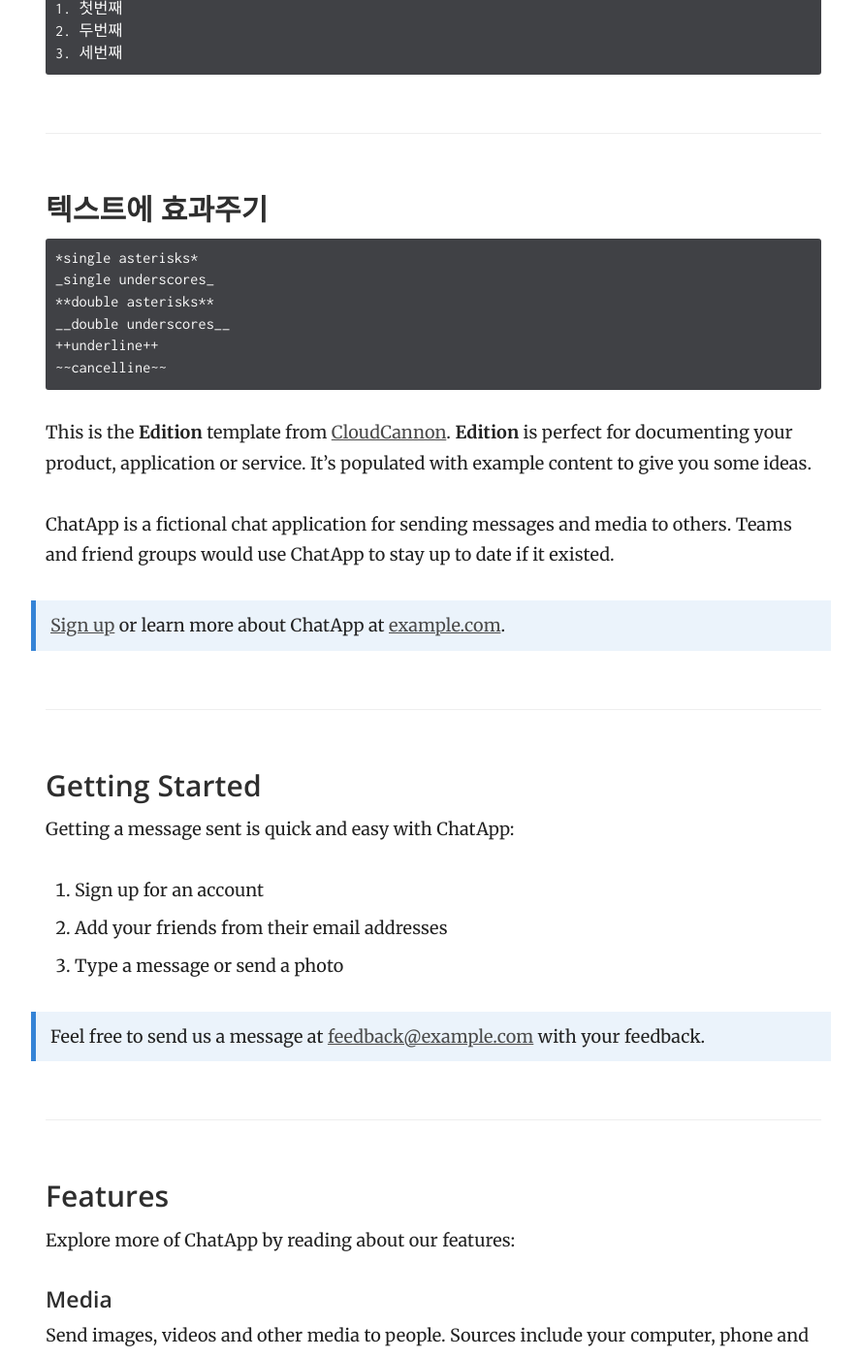
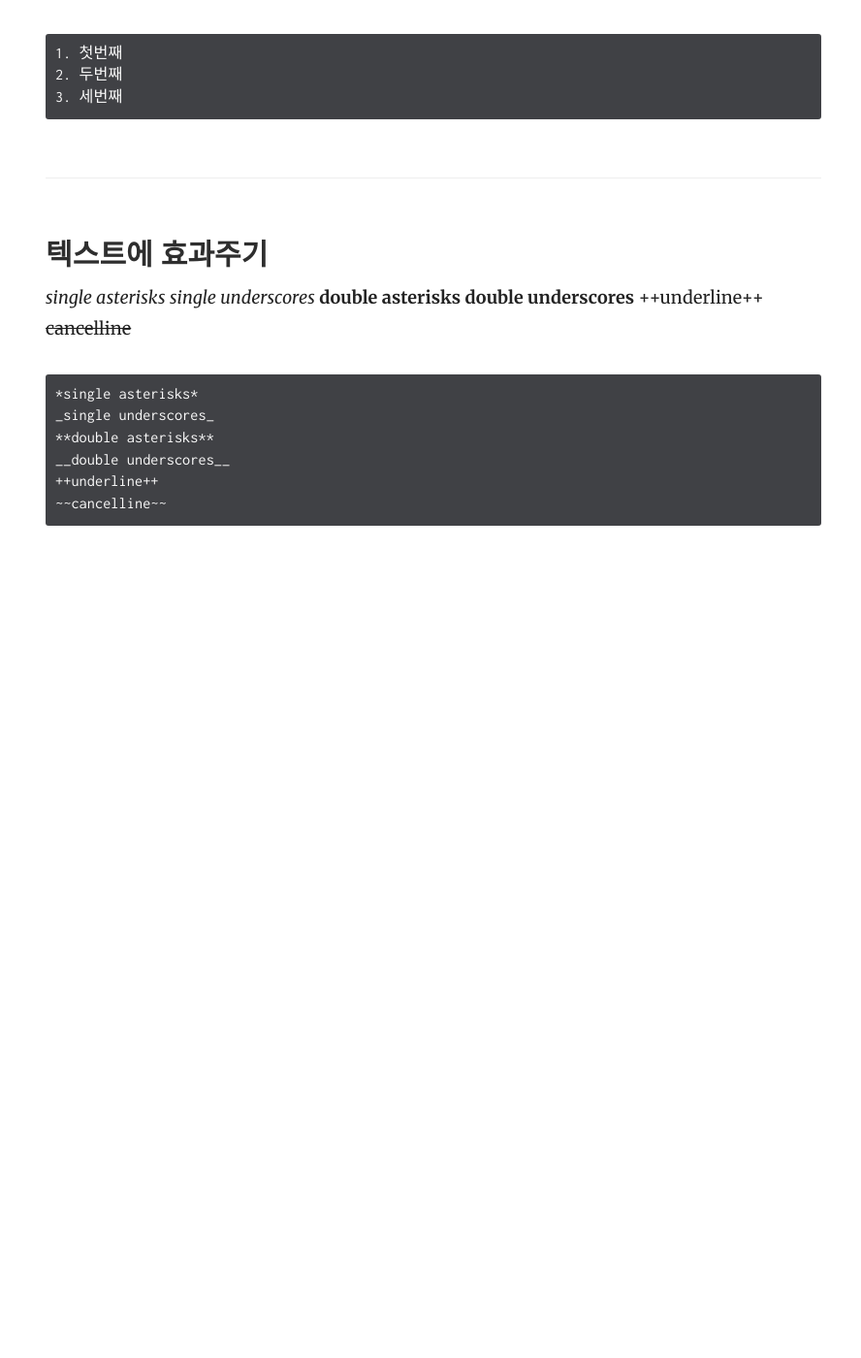
Before and after one commit to j2yes/j2yes.github.io, a Jekyll site: the page built from index.md, in a window 1280 px wide and 1400 px high, scrolled down 3482 px. Shown: the whole window at 97% size, without its empty margins (343-1231 px from the left). Built offline with Jekyll 4.4.1, drawn with Linux system fonts in a browser that asks for light colours; comment, search, counter and statistics services are not loaded; after the commit the page ends 4112 px from its top, so only the background shows below that; some of the changed text lies outside the part shown.

Commit message:
Updated 'index.md' via CloudCannon

````diff
--- a/index.md
+++ b/index.md
@@ -100,6 +102,13 @@
 
 ### 텍스트에 효과주기
 
+*single asterisks*
+_single underscores_
+**double asterisks**
+__double underscores__
+++underline++
+~~cancelline~~
+
 ```
 *single asterisks*
 _single underscores_
@@ -108,42 +117,3 @@
 ++underline++
 ~~cancelline~~
 ```
-
-
-
-
-
-This is the **Edition** template from [CloudCannon](http://cloudcannon.com/).
-**Edition** is perfect for documenting your product, application or service.
-It's populated with example content to give you some ideas.
-
-ChatApp is a fictional chat application for sending messages and media to others.
-Teams and friend groups would use ChatApp to stay up to date if it existed.
-
-> [Sign up](http://example.com/signup) or learn more about ChatApp at [example.com](http://example.com/).
-
-### Getting Started
-
-Getting a message sent is quick and easy with ChatApp:
-
-1. Sign up for an account
-2. Add your friends from their email addresses
-3. Type a message or send a photo
-
-> Feel free to send us a message at [feedback@example.com](mailto:feedback@example.com) with your feedback.
-
-### Features
-
-Explore more of ChatApp by reading about our features:
-
-#### Media
-
-Send images, videos and other media to people. Sources include your computer, phone and Facebook.
-
-#### Contact Syncing
-
-Sync your contact list with your phone and/or Facebook contacts. Never lose your contacts between devices again!
-
-#### Devices
-
-ChatApp is available everywhere. Find out how to set it up on your all your devices.
````
Also changed, not shown: other parts of index.md (+2 -0 lines).
